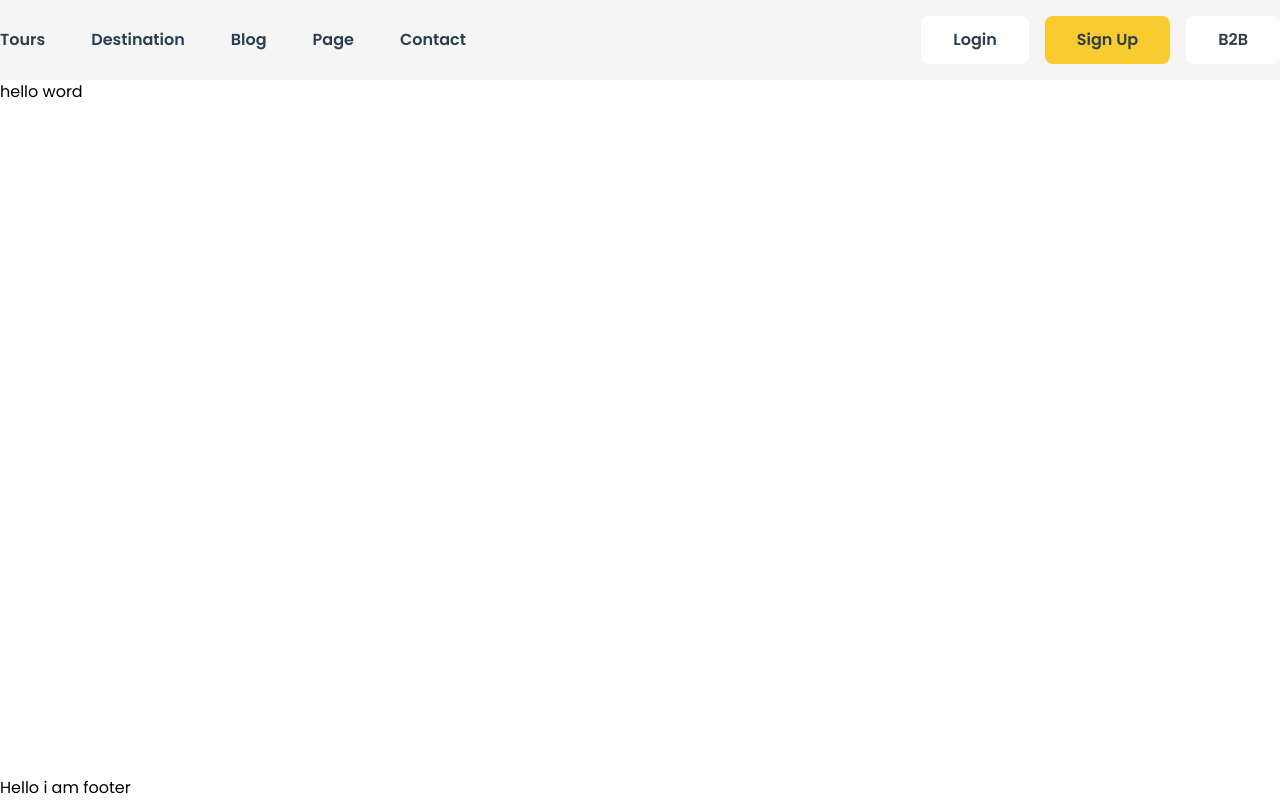
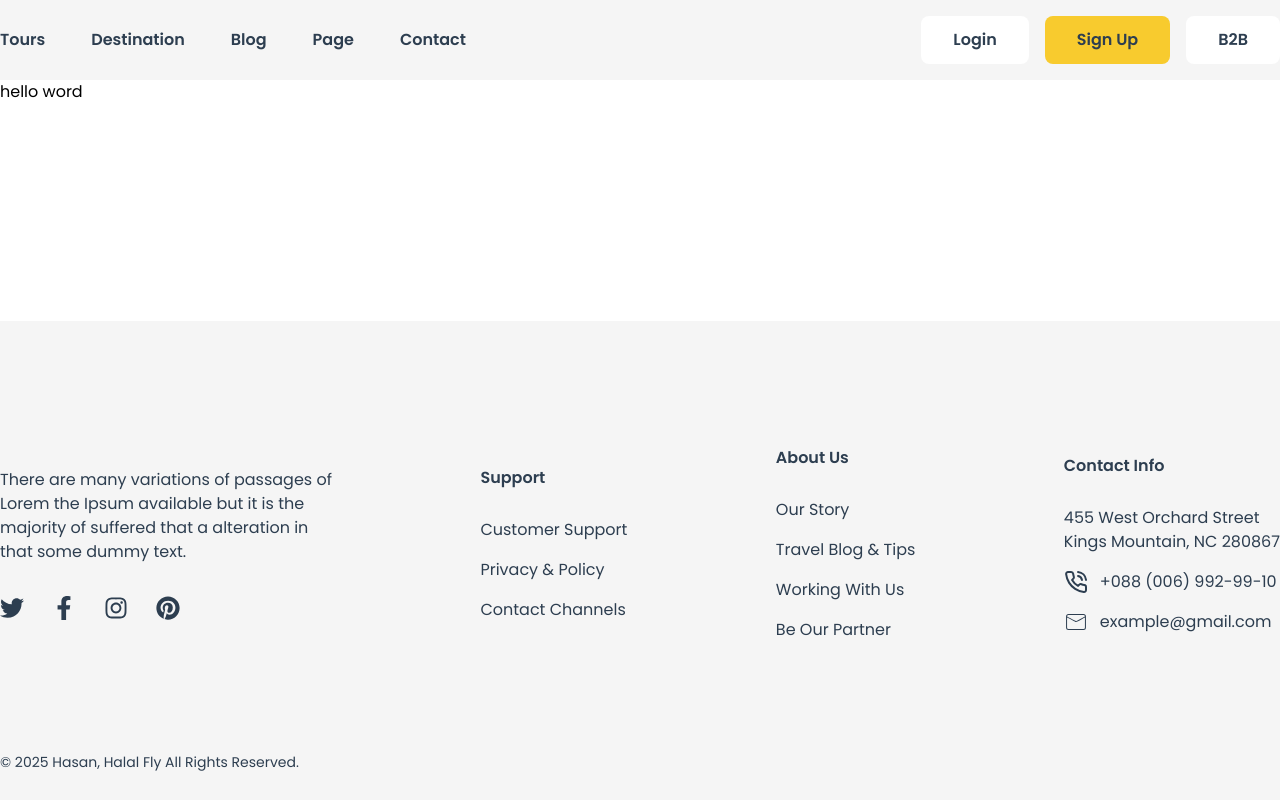
Before and after one commit to theashrafislam/halal-fly, a Next.js app: page / in a window 1280 px wide. Built offline with nearby package versions, Linux system fonts and the light colour scheme.

Commit message:
complate footer section

```diff
--- a/package.json
+++ b/package.json
@@ -9,9 +9,10 @@
     "lint": "next lint"
   },
   "dependencies": {
+    "next": "15.2.4",
     "react": "^19.0.0",
     "react-dom": "^19.0.0",
-    "next": "15.2.4"
+    "react-icons": "^5.5.0"
   },
   "devDependencies": {
     "@tailwindcss/postcss": "^4",
--- a/src/app/Components/Header/Footer/Footer.jsx
+++ b/src/app/Components/Header/Footer/Footer.jsx
@@ -1,10 +1,62 @@
 import React from 'react';
+import { FaFacebookF, FaInstagram, FaPinterest, FaTwitter } from "react-icons/fa";
+import { LuPhoneCall } from "react-icons/lu";
+import { CiMail } from "react-icons/ci";
 
 const Footer = () => {
     return (
-        <div>
-            Hello i am footer
-        </div>
+        <section className='bg-[#F5F5F5]'>
+            <div className='max-w-7xl mx-auto text-[#2D3E50]'>
+                {/* 1st part  */}
+                <div className='flex items-center justify-between pb-[82px] pt-[125px]'>
+                    <div className='flex flex-col gap-8'>
+                        <div>
+                            <p>There are many variations of passages of <br /> Lorem the Ipsum available but it is the <br /> majority of suffered that a alteration in <br /> that some dummy text.</p>
+                        </div>
+                        <div className='flex items-center gap-7'>
+                            <FaTwitter className='text-2xl' />
+                            <FaFacebookF className='text-2xl' />
+                            <FaInstagram className='text-2xl' />
+                            <FaPinterest className='text-2xl' />
+                        </div>
+                    </div>
+
+                    <div>
+                        <h6 className='text-base font-semibold'>Support</h6>
+                        <ul className='flex flex-col gap-4 mt-7'>
+                            <li className='text-base'>Customer Support</li>
+                            <li className='text-base'>Privacy & Policy</li>
+                            <li className='text-base'>Contact Channels</li>
+                        </ul>
+                    </div>
+
+                    <div>
+                        <h6 className='text-base font-semibold'>About Us</h6>
+                        <ul className='flex flex-col gap-4 mt-7'>
+                            <li className='text-base'>Our Story</li>
+                            <li className='text-base'>Travel Blog & Tips</li>
+                            <li className='text-base'>Working With Us</li>
+                            <li className='text-base'>Be Our Partner</li>
+                        </ul>
+                    </div>
+
+                    <div>
+                        <h6 className='text-base font-semibold'>Contact Info</h6>
+                        <ul className='flex flex-col gap-4 mt-7'>
+                            <li className='text-base'>455 West Orchard Street <br /> Kings Mountain, NC 280867</li>
+                            <li className='text-base flex gap-3'><LuPhoneCall className="text-2xl"/><span>+088 (006) 992-99-10</span></li>
+                            <li className='text-base flex gap-3'><CiMail className="text-2xl"/><span>example@gmail.com</span></li>
+                        </ul>
+                    </div>
+
+                </div>
+
+                {/* 2nd part */}
+                <div>
+                    <p className='text-sm text-start py-7'>© 2025 Hasan, Halal Fly All Rights Reserved.</p>
+                </div>
+            </div>
+        </section>
     );
 };
 
```
Also changed, not shown: 1 other file (tests, documents, lock files or other folders).
